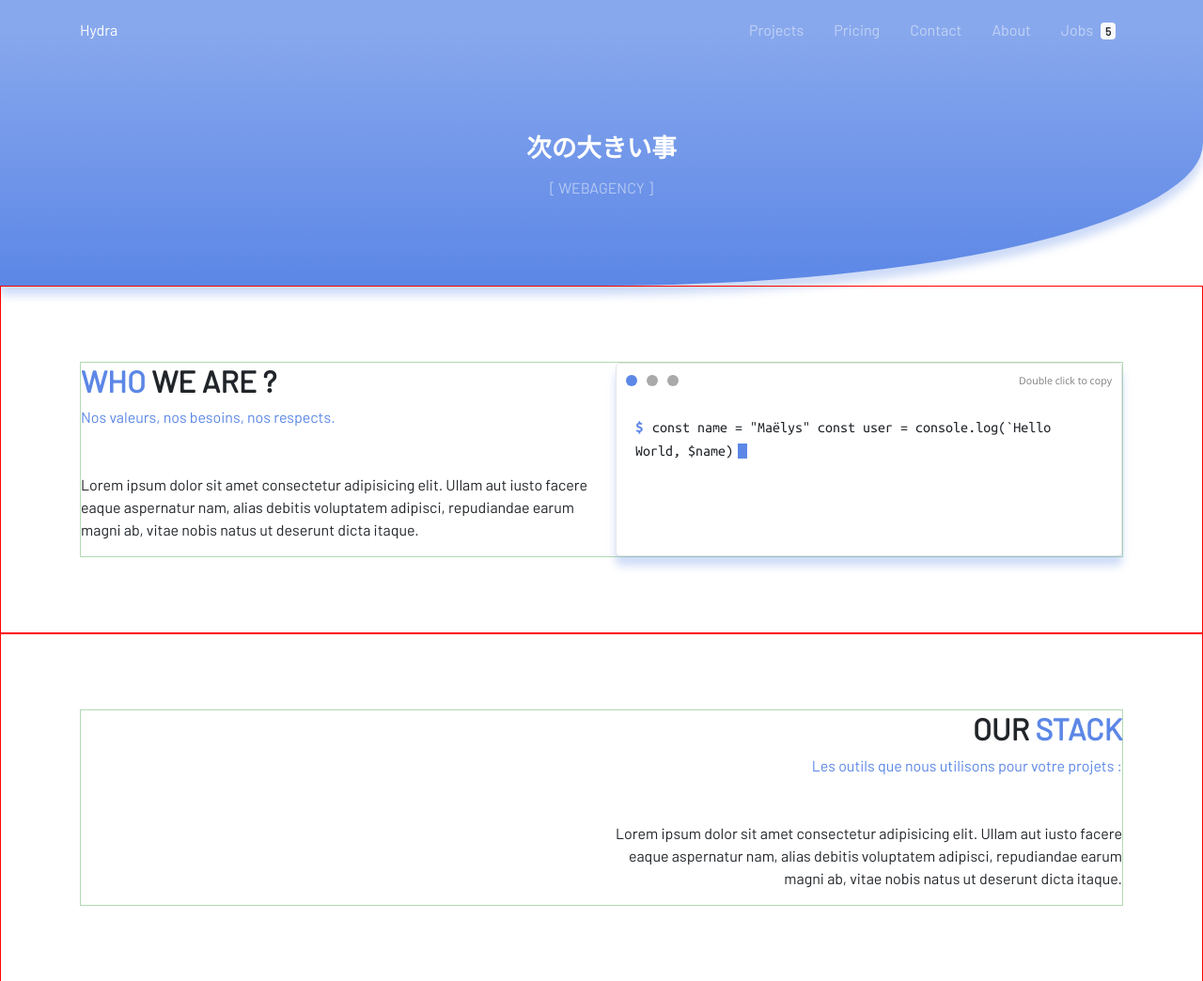
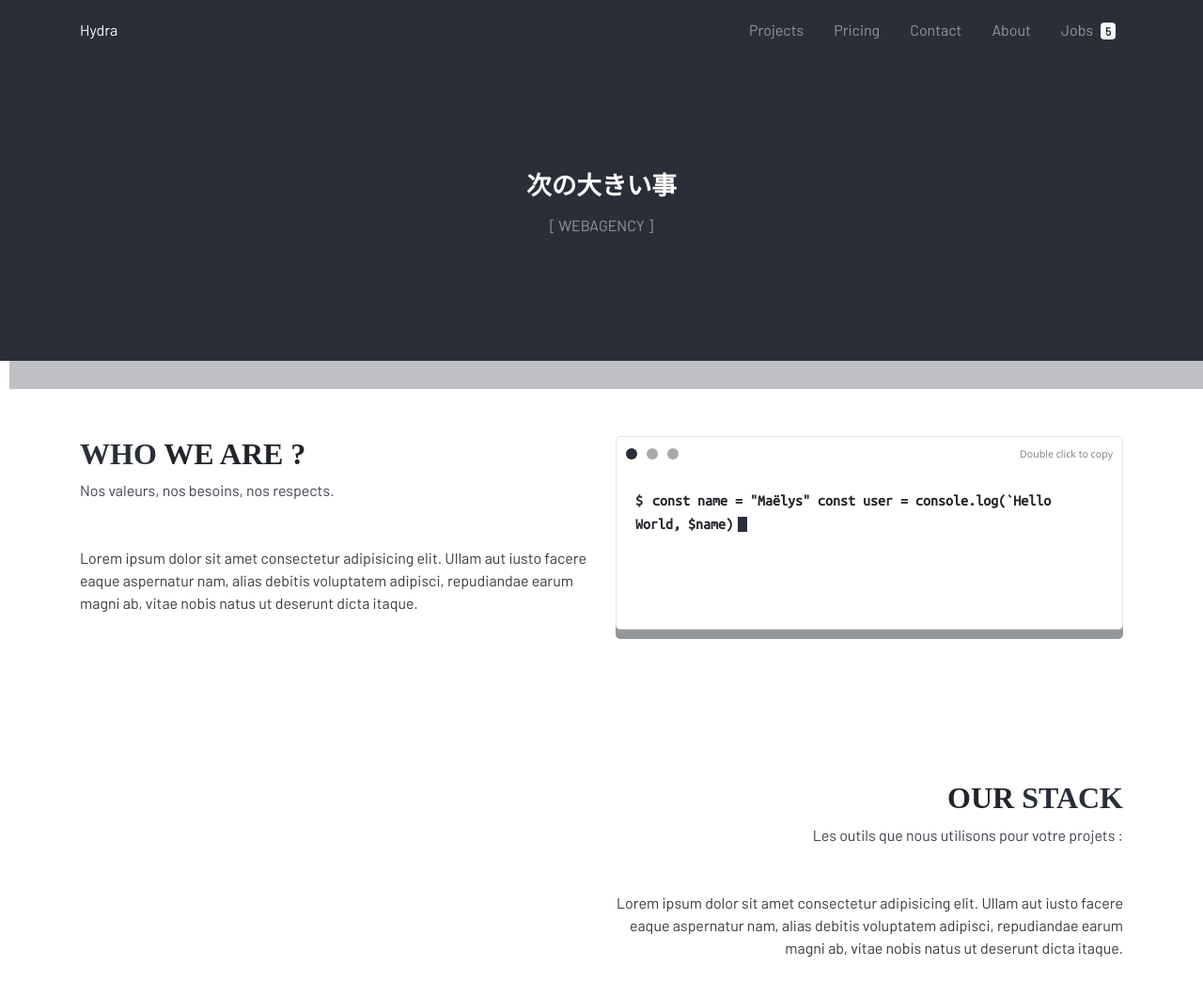
Before and after one commit to OliveCh12/Hydra, a Gatsby site: page / in a window 1280 px wide. Shown: the top 1044 px of the page at 94% size. Built offline with nearby package versions, Linux system fonts and the light colour scheme; Gatsby itself is replaced by a stand-in of ours.

Commit message:
Update SCSS

```diff
--- /dev/null
+++ b/src/styles/components/_forms.scss
@@ -0,0 +1,14 @@
+input,
+textarea {
+  background-color: lighten($body-bg, 100%) !important;
+  border: 1px solid rgba($color: black, $alpha: 0.1) !important;
+  border-radius: 0.25rem !important;
+  color: black !important;
+}
+
+input:focus,
+textarea:focus {
+  box-shadow: 5px 5px 0px rgba(darken($primary, 0%), 0.2) !important;
+  border: 1px solid $primary !important;
+  color: $primary !important;
+}
--- a/src/styles/components/_sections.scss
+++ b/src/styles/components/_sections.scss
@@ -1,9 +1,5 @@
 section {
     padding-top: 5rem;
     padding-bottom: 5rem;
-    border: 1px solid red;
 
-    .section-content {
-        border: 1px solid rgba($color: green, $alpha: 0.3);
-    }
 }
--- a/src/styles/components/header.scss
+++ b/src/styles/components/header.scss
@@ -1,9 +1,10 @@
 header {
-    background-image: linear-gradient(180deg, lighten($primary, 10%) 10%, $primary 100%);
+    //background-image: linear-gradient(180deg, lighten($primary, 10%) 10%, $primary 100%);
     background-color: $primary;
     box-shadow: $box-shadow-glow;
-    border-bottom-left-radius: 0%;
-    border-bottom-right-radius: 50%;
+    // border-bottom-left-radius: 100%;
+    // border-bottom-right-radius: 100%;
+    transition: 1s;
 
     nav {
         font-size: 12pt;
@@ -29,7 +30,7 @@ header {
     flex-direction: column;
     justify-content: center;
     align-items: center;
-    height: 15rem;
+    height: 20rem;
 }
 
 .hero-content {
@@ -43,10 +44,7 @@ header {
         font-weight: bolder;
         margin-bottom: 1rem;
         transition: 0.3s;
-    }
-
-    h1:hover {
-        transform: matrix3d()
+        overflow: hidden;
     }
 
     p {
@@ -56,9 +54,3 @@ header {
         opacity: 0.5;
     }
 }
-
-.divider {
-    fill: $primary;
-    width: 100%;
-    box-shadow: $box-shadow-glow;
-}
--- a/src/styles/components/terminal.scss
+++ b/src/styles/components/terminal.scss
@@ -8,7 +8,7 @@ $secondary: darkgray;
     background-color: #fff;
     border-radius: 5px;
     border: 1px solid rgba(black, 0.1);
-    box-shadow: $box-shadow-glow;
+    box-shadow: $box-shadow-flat;
     height: 100%;
     transition: 0.1s;
 
@@ -53,6 +53,7 @@ $secondary: darkgray;
 
     code {
         font-family: "Ubuntu Mono";
+        font-weight: 600;
         font-size: 12pt;
         margin: 0;
     }
--- a/src/styles/main.scss
+++ b/src/styles/main.scss
@@ -4,7 +4,9 @@
 @import "./modules/colors";
 
 $box-shadow-flat: 0px 10px 0px rgba($color: $primary, $alpha: 0.5);
-$box-shadow-glow: 0px 10px 10px rgba($color: $primary, $alpha: 0.3);
+$box-shadow-glow: 10px 30px 0px rgba($color: $primary, $alpha: 0.3);
+@import "./components/forms";
+
 @import "./components/header.scss";
 @import "./components/sections";
 
@@ -22,8 +24,14 @@ body {
 }
 
 h2 {
-    font-weight: 800 !important;
+    font-family: "Rubik";
+    font-weight: bolder !important;
     text-transform: uppercase;
+    transition: 1s;
+}
+
+p {
+    opacity: 0.9;
 }
 
 
--- a/src/styles/modules/_colors.scss
+++ b/src/styles/modules/_colors.scss
@@ -1,3 +1,3 @@
-$primary : rgb(92, 135, 230);
+$primary : rgb(41, 46, 56);
 $body-bg: #fff;
 $white: #fff;
```
